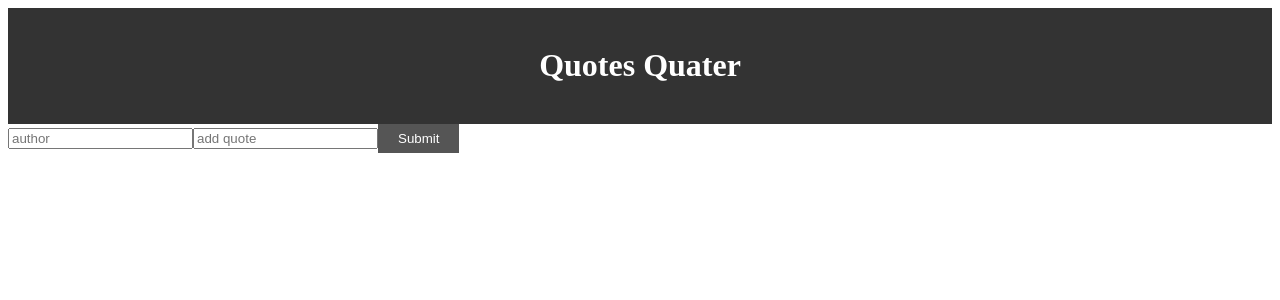
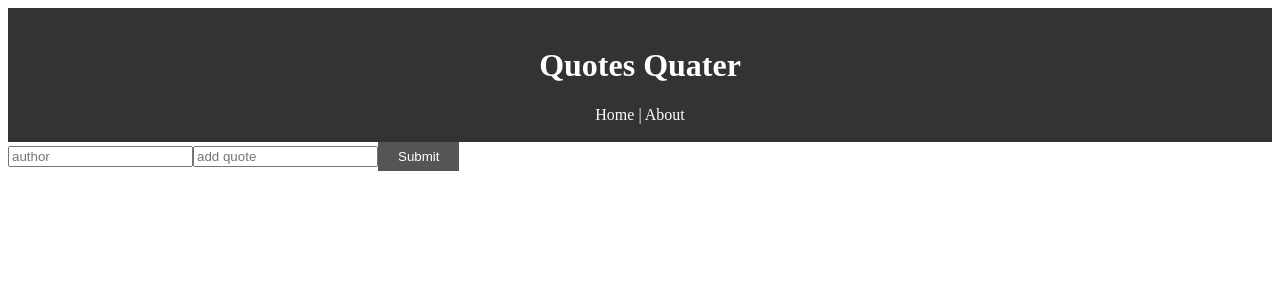
Before and after one commit to vsidera/Quotes, an Angular app: page / in a window 1280 px wide. Shown: the top 300 px of the page. Built offline with nearby package versions, Linux system fonts and the light colour scheme; no server answers.

Commit message:
sort the spaces and indentation

```diff
--- a/src/app/components/layout/header/header.component.html
+++ b/src/app/components/layout/header/header.component.html
@@ -1,3 +1,6 @@
 <header class="header">
     <h1>Quotes Quater</h1>
+    <nav>
+        <a routerLink="/">Home</a> | <a routerLink="/about">About</a>
+    </nav>
 </header>
```
